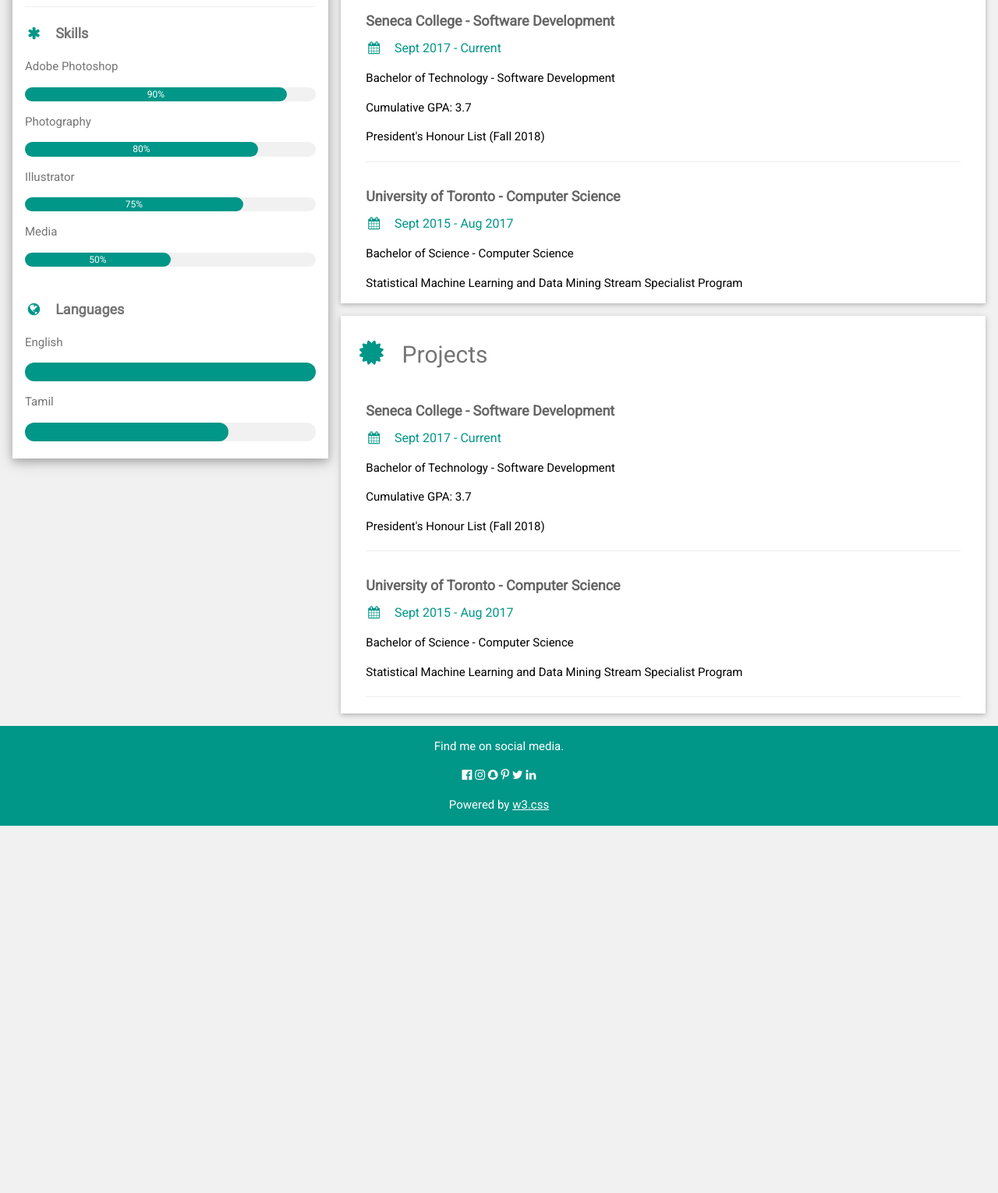
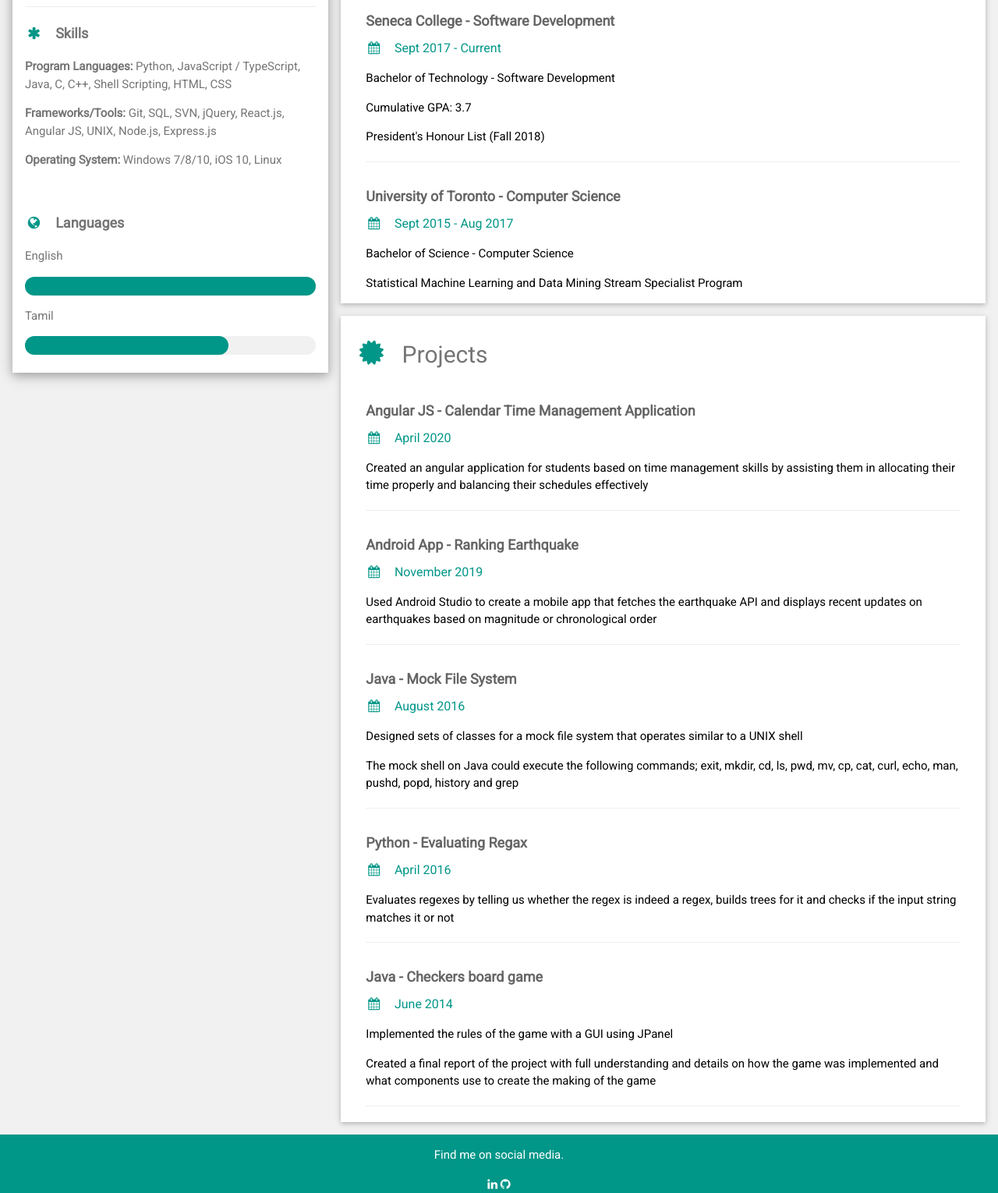
Before and after one commit to pirathapan28/pirathapan28.github.io, a website: page index.html in a window 1280 px wide. Shown: the part 482-2012 px from the top of the page at 78% size. Before the commit the page ends 1541 px from the top, so only its background shows below. Drawn offline with nearby package versions, Linux system fonts and the light colour scheme.

Commit message:
Website now looks like my resume

```diff
--- a/index.html
+++ b/index.html
@@ -35,24 +35,11 @@ html,body,h1,h2,h3,h4,h5,h6 {font-family: "Roboto", sans-serif}
           <hr>
 
           <p class="w3-large"><b><i class="fa fa-asterisk fa-fw w3-margin-right w3-text-teal"></i>Skills</b></p>
-          <p>Adobe Photoshop</p>
-          <div class="w3-light-grey w3-round-xlarge w3-small">
-            <div class="w3-container w3-center w3-round-xlarge w3-teal" style="width:90%">90%</div>
-          </div>
-          <p>Photography</p>
-          <div class="w3-light-grey w3-round-xlarge w3-small">
-            <div class="w3-container w3-center w3-round-xlarge w3-teal" style="width:80%">
-              <div class="w3-center w3-text-white">80%</div>
-            </div>
-          </div>
-          <p>Illustrator</p>
-          <div class="w3-light-grey w3-round-xlarge w3-small">
-            <div class="w3-container w3-center w3-round-xlarge w3-teal" style="width:75%">75%</div>
-          </div>
-          <p>Media</p>
-          <div class="w3-light-grey w3-round-xlarge w3-small">
-            <div class="w3-container w3-center w3-round-xlarge w3-teal" style="width:50%">50%</div>
-          </div>
+          <p><b>Program Languages: </b> Python, JavaScript / TypeScript, Java, C, C++, Shell Scripting, HTML, CSS</p>
+          <p><b>Frameworks/Tools: </b> Git, SQL, SVN, jQuery, React.js, Angular JS, UNIX, Node.js, Express.js</p>
+          <p><b>Operating System: </b> Windows 7/8/10, iOS 10, Linux</p>
+
+
           <br>
 
           <p class="w3-large w3-text-theme"><b><i class="fa fa-globe fa-fw w3-margin-right w3-text-teal"></i>Languages</b></p>
@@ -109,18 +96,44 @@ html,body,h1,h2,h3,h4,h5,h6 {font-family: "Roboto", sans-serif}
 	  <div class="w3-container w3-card w3-white">
         <h2 class="w3-text-grey w3-padding-16"><i class="fa fa-certificate fa-fw w3-margin-right w3-xxlarge w3-text-teal"></i>Projects</h2>
         <div class="w3-container">
-          <h5 class="w3-opacity"><b>Seneca College - Software Development</b></h5>
-          <h6 class="w3-text-teal"><i class="fa fa-calendar fa-fw w3-margin-right"></i>Sept 2017 - Current</h6>
-		  <p>Bachelor of Technology - Software Development</p>
-		  <p>Cumulative GPA: 3.7</p>
-		  <p>President's Honour List (Fall 2018)</p>
+          <h5 class="w3-opacity"><b>Angular JS - Calendar Time Management Application</b></h5>
+          <h6 class="w3-text-teal"><i class="fa fa-calendar fa-fw w3-margin-right"></i>April 2020</h6>
+		  <p>Created an angular application for students based on time management skills by assisting them in allocating their time properly and balancing
+        their schedules effectively</p>
           <hr>
         </div>
         <div class="w3-container">
-          <h5 class="w3-opacity"><b>University of Toronto - Computer Science</b></h5>
-          <h6 class="w3-text-teal"><i class="fa fa-calendar fa-fw w3-margin-right"></i>Sept 2015 - Aug 2017</h6>
-		  <p>Bachelor of Science - Computer Science</p>
-		  <p>Statistical Machine Learning and Data Mining Stream Specialist Program</p>
+          <h5 class="w3-opacity"><b>Android App - Ranking Earthquake</b></h5>
+          <h6 class="w3-text-teal"><i class="fa fa-calendar fa-fw w3-margin-right"></i>November 2019</h6>
+		  <p>Used Android Studio to create a mobile app that fetches the earthquake API and displays recent updates on earthquakes based on
+        magnitude or chronological order</p>
+          <hr>
+        </div>
+        <div class="w3-container">
+          <h5 class="w3-opacity"><b>Java - Mock File System</b></h5>
+          <h6 class="w3-text-teal"><i class="fa fa-calendar fa-fw w3-margin-right"></i>August 2016</h6>
+		  <p>Designed sets of classes for a mock file system that operates similar to a UNIX
+        shell</p>
+        <p>The mock shell on Java could execute the following commands; exit, mkdir, cd,
+           ls, pwd, mv, cp, cat, curl, echo, man, pushd, popd, history and grep
+        </p>
+          <hr>
+        </div>
+        <div class="w3-container">
+          <h5 class="w3-opacity"><b>Python - Evaluating Regax</b></h5>
+          <h6 class="w3-text-teal"><i class="fa fa-calendar fa-fw w3-margin-right"></i>April 2016</h6>
+		  <p>Evaluates regexes by telling us whether the regex is indeed a regex, builds trees for it and
+        checks if the input string matches it or not
+      </p>
+          <hr>
+        </div>
+        <div class="w3-container">
+          <h5 class="w3-opacity"><b>Java - Checkers board game</b></h5>
+          <h6 class="w3-text-teal"><i class="fa fa-calendar fa-fw w3-margin-right"></i>June 2014</h6>
+      <p>Implemented the rules of the game with a GUI using JPanel</p>
+      <p>Created a final report of the project with full understanding and details on how the game was
+        implemented and what components use to create the making of the game
+      </p>
           <hr>
         </div>
       </div>
@@ -136,13 +149,15 @@ html,body,h1,h2,h3,h4,h5,h6 {font-family: "Roboto", sans-serif}
 
 <footer class="w3-container w3-teal w3-center w3-margin-top">
   <p>Find me on social media.</p>
-  <i class="fa fa-facebook-official w3-hover-opacity"></i>
+  <a href="https://www.linkedin.com/in/pirathapan-nagendrarajah-445b5a19b/" target="_blank"> <i class="fa fa-linkedin w3-hover-opacity"></i></a>
+  <a href="https://github.com/pirathapan28" target="_blank"> <i class="fa fa-github w3-hover-opacity"></i></a>
+  <!-- <i class="fa fa-facebook-official w3-hover-opacity"></i>
   <i class="fa fa-instagram w3-hover-opacity"></i>
   <i class="fa fa-snapchat w3-hover-opacity"></i>
   <i class="fa fa-pinterest-p w3-hover-opacity"></i>
   <i class="fa fa-twitter w3-hover-opacity"></i>
-  <i class="fa fa-linkedin w3-hover-opacity"></i>
-  <p>Powered by <a href="https://www.w3schools.com/w3css/default.asp" target="_blank">w3.css</a></p>
+  <i class="fa fa-linkedin w3-hover-opacity"></i> -->
+  <!-- <p>Powered by <a href="https://www.w3schools.com/w3css/default.asp" target="_blank">w3.css</a></p> -->
 </footer>
 
 </body>
```
